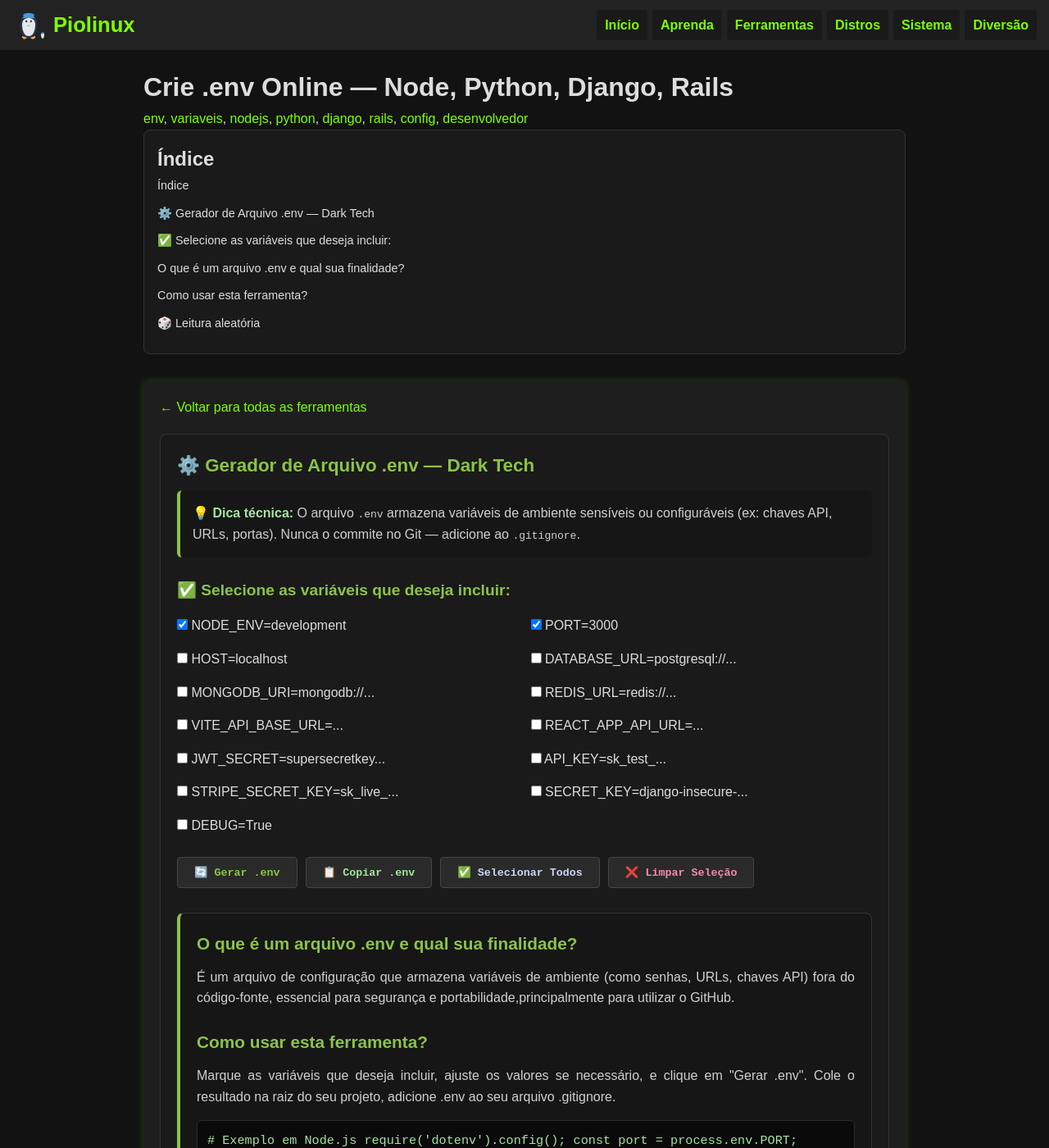
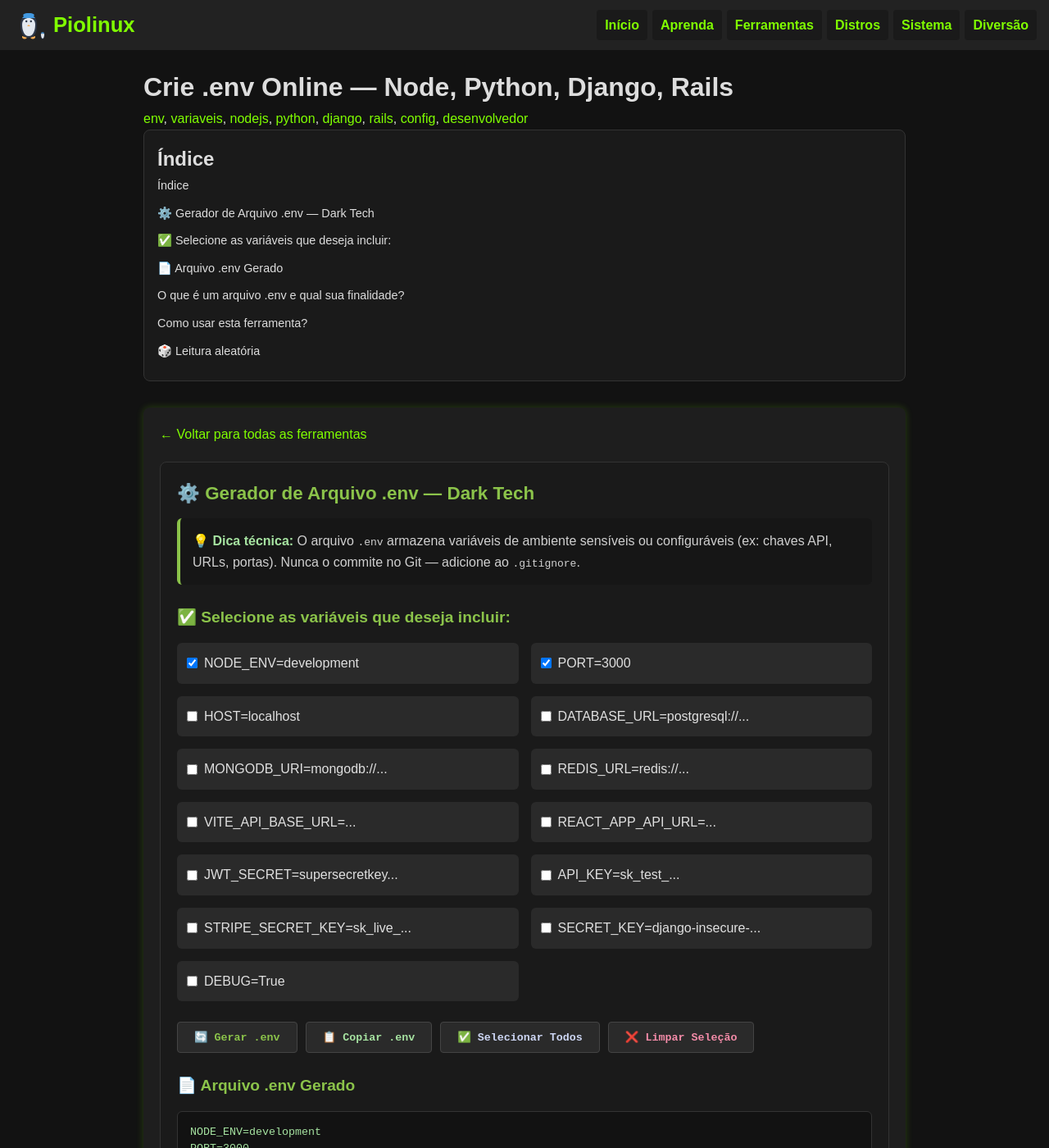
Before and after one commit to Piolinux/piolinux-site, a Jekyll site: the page built from _pages/tools/env-file-generator.html, in a window 1280 px wide and 1400 px high. Shown: the whole window at 82% size. Built offline with Jekyll 4.4.1, drawn with Linux system fonts in a browser that asks for light colours.

Commit message:
Update env-file-generator.html

```diff
--- a/_pages/tools/env-file-generator.html
+++ b/_pages/tools/env-file-generator.html
@@ -15,7 +15,7 @@ tags: [env, variaveis, nodejs, python, django, rails, config, desenvolvedor]
   <a href="/ferramentas/" class="back-link">← Voltar para todas as ferramentas</a>
 
 
-  <div class="tool-container" style="background: #1a1a1a; padding: 20px; border-radius: 8px; border: 1px solid #333; margin: 20px 0;">
+<div class="tool-container" style="background: #1a1a1a; padding: 20px; border-radius: 8px; border: 1px solid #333; margin: 20px 0;">
     <h2 class="tool-title" style="color: #8bc34a; margin-top: 0; font-size: 1.4em;">⚙️ Gerador de Arquivo .env — Dark Tech</h2>
 
     <div class="tip-box" style="margin-bottom: 25px; background: #161616; padding: 15px; border-radius: 6px; border-left: 4px solid #8bc34a; color: #d0d0d0;">
@@ -27,64 +27,64 @@ tags: [env, variaveis, nodejs, python, django, rails, config, desenvolvedor]
 
       <div style="display: grid; grid-template-columns: repeat(auto-fill, minmax(300px, 1fr)); gap: 15px; margin-bottom: 25px;">
         <!-- Node.js / Express -->
-        <label class="env-checkbox">
-          <input type="checkbox" class="env-var" data-key="NODE_ENV" data-value="development" checked>
+        <label class="env-checkbox" style="color: #e0e0e0; display: flex; align-items: center; gap: 8px; background: #2a2a2a; padding: 12px; border-radius: 6px; cursor: pointer; transition: background 0.2s;">
+          <input type="checkbox" class="env-var" data-key="NODE_ENV" data-value="development" checked style="cursor: pointer;">
           <span>NODE_ENV=development</span>
         </label>
-        <label class="env-checkbox">
-          <input type="checkbox" class="env-var" data-key="PORT" data-value="3000" checked>
+        <label class="env-checkbox" style="color: #e0e0e0; display: flex; align-items: center; gap: 8px; background: #2a2a2a; padding: 12px; border-radius: 6px; cursor: pointer; transition: background 0.2s;">
+          <input type="checkbox" class="env-var" data-key="PORT" data-value="3000" checked style="cursor: pointer;">
           <span>PORT=3000</span>
         </label>
-        <label class="env-checkbox">
-          <input type="checkbox" class="env-var" data-key="HOST" data-value="localhost">
+        <label class="env-checkbox" style="color: #e0e0e0; display: flex; align-items: center; gap: 8px; background: #2a2a2a; padding: 12px; border-radius: 6px; cursor: pointer; transition: background 0.2s;">
+          <input type="checkbox" class="env-var" data-key="HOST" data-value="localhost" style="cursor: pointer;">
           <span>HOST=localhost</span>
         </label>
 
         <!-- Database -->
-        <label class="env-checkbox">
-          <input type="checkbox" class="env-var" data-key="DATABASE_URL" data-value="postgresql://user:pass@localhost:5432/mydb">
+        <label class="env-checkbox" style="color: #e0e0e0; display: flex; align-items: center; gap: 8px; background: #2a2a2a; padding: 12px; border-radius: 6px; cursor: pointer; transition: background 0.2s;">
+          <input type="checkbox" class="env-var" data-key="DATABASE_URL" data-value="postgresql://user:pass@localhost:5432/mydb" style="cursor: pointer;">
           <span>DATABASE_URL=postgresql://...</span>
         </label>
-        <label class="env-checkbox">
-          <input type="checkbox" class="env-var" data-key="MONGODB_URI" data-value="mongodb://localhost:27017/myapp">
+        <label class="env-checkbox" style="color: #e0e0e0; display: flex; align-items: center; gap: 8px; background: #2a2a2a; padding: 12px; border-radius: 6px; cursor: pointer; transition: background 0.2s;">
+          <input type="checkbox" class="env-var" data-key="MONGODB_URI" data-value="mongodb://localhost:27017/myapp" style="cursor: pointer;">
           <span>MONGODB_URI=mongodb://...</span>
         </label>
-        <label class="env-checkbox">
-          <input type="checkbox" class="env-var" data-key="REDIS_URL" data-value="redis://localhost:6379">
+        <label class="env-checkbox" style="color: #e0e0e0; display: flex; align-items: center; gap: 8px; background: #2a2a2a; padding: 12px; border-radius: 6px; cursor: pointer; transition: background 0.2s;">
+          <input type="checkbox" class="env-var" data-key="REDIS_URL" data-value="redis://localhost:6379" style="cursor: pointer;">
           <span>REDIS_URL=redis://...</span>
         </label>
 
         <!-- Frontend / React / Vite -->
-        <label class="env-checkbox">
-          <input type="checkbox" class="env-var" data-key="VITE_API_BASE_URL" data-value="http://localhost:3000/api">
+        <label class="env-checkbox" style="color: #e0e0e0; display: flex; align-items: center; gap: 8px; background: #2a2a2a; padding: 12px; border-radius: 6px; cursor: pointer; transition: background 0.2s;">
+          <input type="checkbox" class="env-var" data-key="VITE_API_BASE_URL" data-value="http://localhost:3000/api" style="cursor: pointer;">
           <span>VITE_API_BASE_URL=...</span>
         </label>
-        <label class="env-checkbox">
-          <input type="checkbox" class="env-var" data-key="REACT_APP_API_URL" data-value="http://localhost:3000">
+        <label class="env-checkbox" style="color: #e0e0e0; display: flex; align-items: center; gap: 8px; background: #2a2a2a; padding: 12px; border-radius: 6px; cursor: pointer; transition: background 0.2s;">
+          <input type="checkbox" class="env-var" data-key="REACT_APP_API_URL" data-value="http://localhost:3000" style="cursor: pointer;">
           <span>REACT_APP_API_URL=...</span>
         </label>
 
         <!-- Auth / API Keys -->
-        <label class="env-checkbox">
-          <input type="checkbox" class="env-var" data-key="JWT_SECRET" data-value="supersecretkey123!@#">
+        <label class="env-checkbox" style="color: #e0e0e0; display: flex; align-items: center; gap: 8px; background: #2a2a2a; padding: 12px; border-radius: 6px; cursor: pointer; transition: background 0.2s;">
+          <input type="checkbox" class="env-var" data-key="JWT_SECRET" data-value="supersecretkey123!@#" style="cursor: pointer;">
           <span>JWT_SECRET=supersecretkey...</span>
         </label>
-        <label class="env-checkbox">
-          <input type="checkbox" class="env-var" data-key="API_KEY" data-value="sk_test_abc123xyz456">
+        <label class="env-checkbox" style="color: #e0e0e0; display: flex; align-items: center; gap: 8px; background: #2a2a2a; padding: 12px; border-radius: 6px; cursor: pointer; transition: background 0.2s;">
+          <input type="checkbox" class="env-var" data-key="API_KEY" data-value="sk_test_abc123xyz456" style="cursor: pointer;">
           <span>API_KEY=sk_test_...</span>
         </label>
-        <label class="env-checkbox">
-          <input type="checkbox" class="env-var" data-key="STRIPE_SECRET_KEY" data-value="sk_live_xxx">
+        <label class="env-checkbox" style="color: #e0e0e0; display: flex; align-items: center; gap: 8px; background: #2a2a2a; padding: 12px; border-radius: 6px; cursor: pointer; transition: background 0.2s;">
+          <input type="checkbox" class="env-var" data-key="STRIPE_SECRET_KEY" data-value="sk_live_xxx" style="cursor: pointer;">
           <span>STRIPE_SECRET_KEY=sk_live_...</span>
         </label>
 
         <!-- Python / Django -->
-        <label class="env-checkbox">
-          <input type="checkbox" class="env-var" data-key="SECRET_KEY" data-value="django-insecure-abc123">
+        <label class="env-checkbox" style="color: #e0e0e0; display: flex; align-items: center; gap: 8px; background: #2a2a2a; padding: 12px; border-radius: 6px; cursor: pointer; transition: background 0.2s;">
+          <input type="checkbox" class="env-var" data-key="SECRET_KEY" data-value="django-insecure-abc123" style="cursor: pointer;">
           <span>SECRET_KEY=django-insecure-...</span>
         </label>
-        <label class="env-checkbox">
-          <input type="checkbox" class="env-var" data-key="DEBUG" data-value="True">
+        <label class="env-checkbox" style="color: #e0e0e0; display: flex; align-items: center; gap: 8px; background: #2a2a2a; padding: 12px; border-radius: 6px; cursor: pointer; transition: background 0.2s;">
+          <input type="checkbox" class="env-var" data-key="DEBUG" data-value="True" style="cursor: pointer;">
           <span>DEBUG=True</span>
         </label>
       </div>
@@ -103,8 +103,17 @@ tags: [env, variaveis, nodejs, python, django, rails, config, desenvolvedor]
       <button onclick="selectAll(false)" style="background: #2a2a2a; color: #f38ba8; border: 1px solid #444; padding: 10px 20px; border-radius: 4px; cursor: pointer; font-weight: bold; font-family: monospace; transition: background 0.2s;">
         ❌ Limpar Seleção
       </button>
+    </div>
 
-    </div>
+    <!-- ✅ ELEMENTO ADICIONADO — RESOLVE O ERRO -->
+    <h3 style="color: #8bc34a; margin: 25px 0 15px 0; font-size: 1.2em;">📄 Arquivo .env Gerado</h3>
+    <textarea
+        id="envOutput"
+        readonly
+        rows="10"
+        style="width: 100%; padding: 15px; background: #121212; color: #a6e3a1; border: 1px solid #333; border-radius: 6px; font-family: 'Courier New', monospace; resize: vertical; line-height: 1.5;"
+        placeholder="Selecione variáveis acima e clique em 'Gerar .env'"></textarea>
+</div>
 
 
 
```
Also changed, not shown: other parts of _pages/tools/env-file-generator.html (+16 -9 lines).
